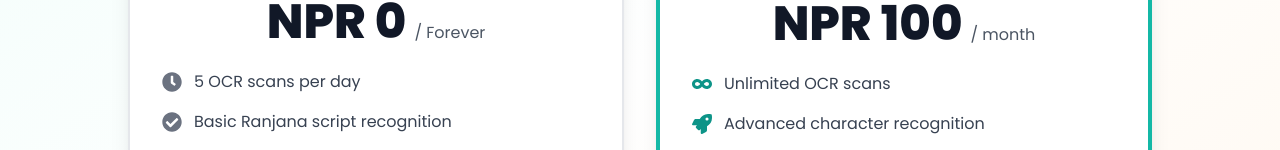
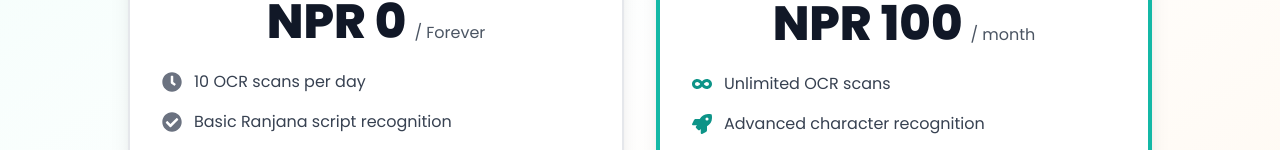
Before and after one commit to SajBajra/Final-Year-Project, a React (Vite) app in the folder frontend/: page /pricing in a window 1280 px wide. Shown: the part 453-603 px from the top of the page. Built offline with nearby package versions, Linux system fonts and the light colour scheme; no server answers.

Commit message:
Update pricing page to show 10 free OCR scans instead of 5

```diff
--- a/frontend/src/pages/Pricing.jsx
+++ b/frontend/src/pages/Pricing.jsx
@@ -23,7 +23,7 @@ const Pricing = () => {
       period: 'Forever',
       description: 'Perfect for trying out Lipika OCR',
       features: [
-        { text: '5 OCR scans per day', icon: FaClock },
+        { text: '10 OCR scans per day', icon: FaClock },
         { text: 'Basic Ranjana script recognition', icon: FaCheckCircle },
         { text: 'Standard processing speed', icon: FaCheckCircle },
         { text: 'Community support', icon: FaCheckCircle }
```
